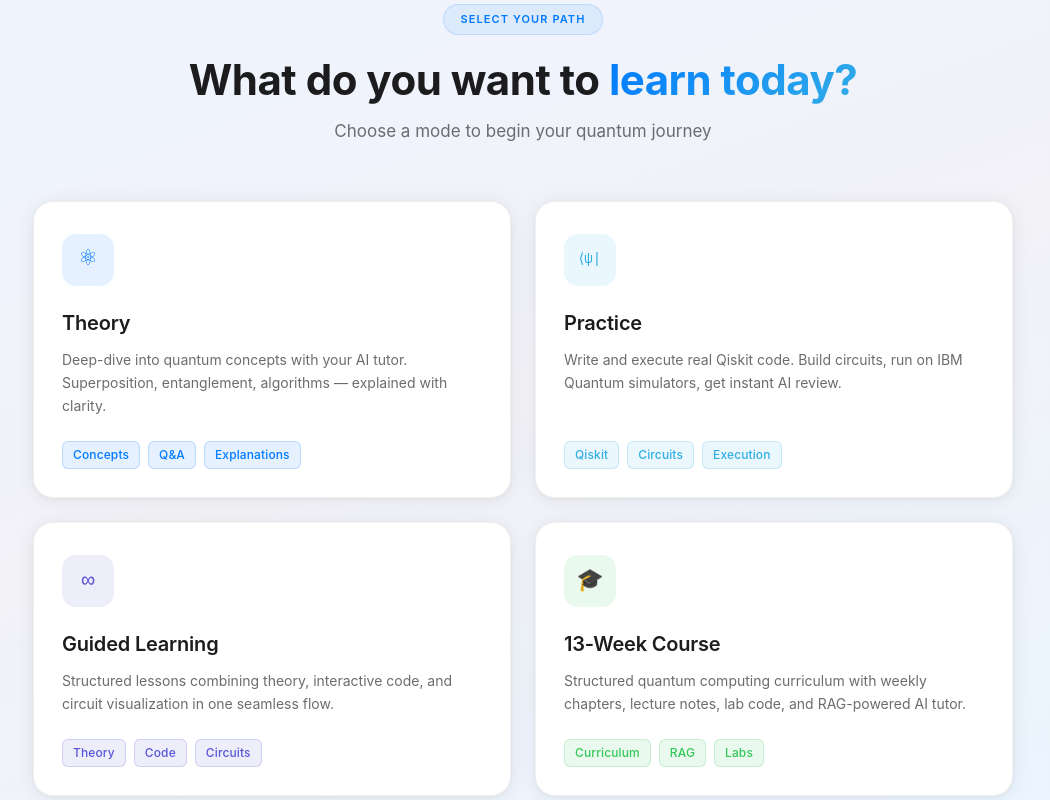
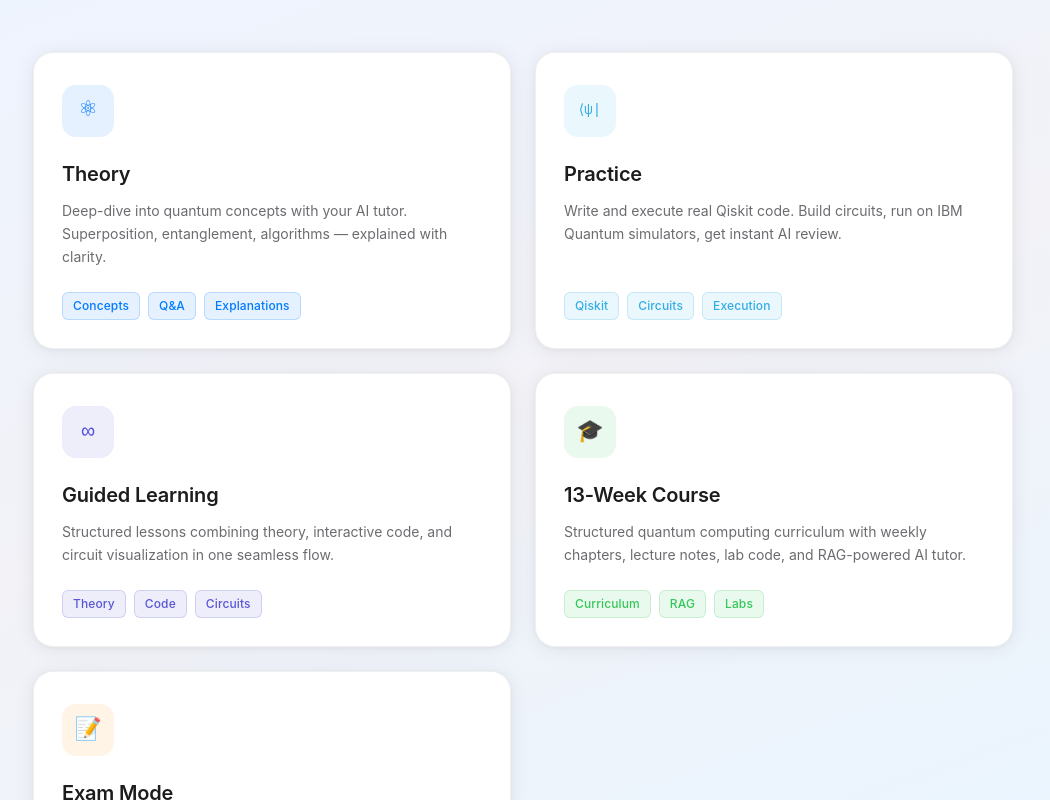
Before and after one commit to asfandyar-prog/quantummind, a React (Vite) app in the folder frontend/: page /select in a window 1280 px wide. Shown: the whole page, without its empty margins (117-1167 px from the left). Built offline with nearby package versions, Linux system fonts and the light colour scheme.

Commit message:
feat: Jobs-style landing page with dark/light toggle, tutor login route

```diff
--- a/frontend/src/components/ModeSelector.jsx
+++ b/frontend/src/components/ModeSelector.jsx
@@ -43,6 +43,16 @@ const MODES = [
     accent: '#34C759',
     tint: 'rgba(52,199,89,0.06)',
     iconBg: 'rgba(52,199,89,0.1)',
+  },
+  {
+    id: 'exam',
+    icon: '📝',
+    title: 'Exam Mode',
+    description: 'AI examiner with adaptive questioning (V1/V2/V3), rubric-based grading, and full audit trail.',
+    tags: ['Adaptive', 'Grading', 'Research'],
+    accent: '#FF9500',
+    tint: 'rgba(255,149,0,0.06)',
+    iconBg: 'rgba(255,149,0,0.1)',
   },
 ]
 
```
